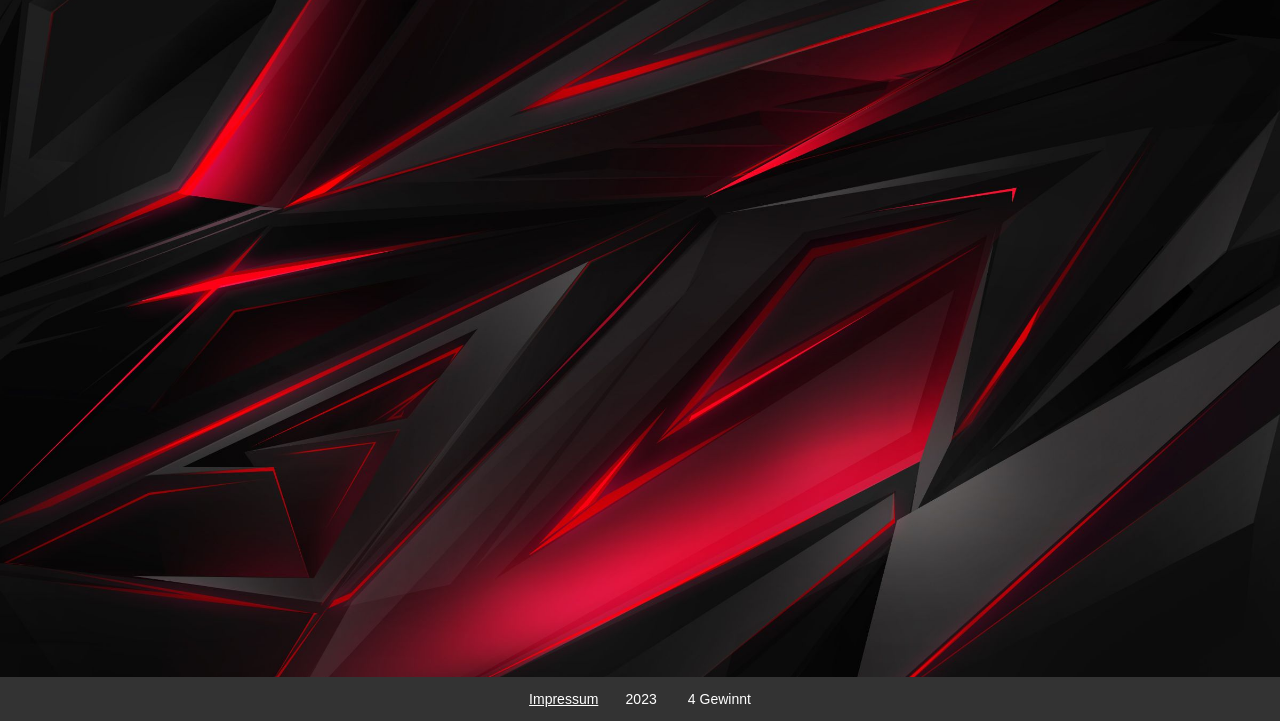
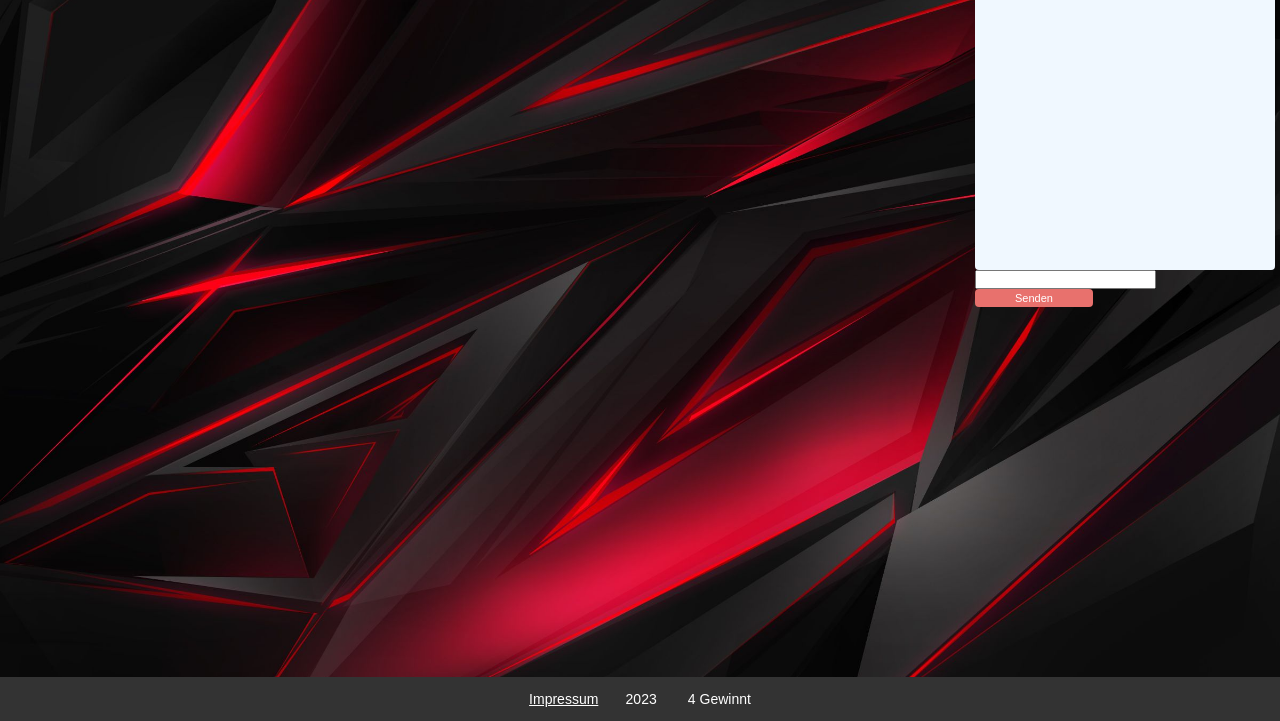
Before and after one commit to FRZWLF/Connect_4, a website: page public/index.html in a window 1280 px wide. Shown: the part 79-800 px from the top of the page. Drawn offline with Linux system fonts and the light colour scheme.

Commit message:
Added Comments, edited chat function and style

```diff
--- a/Model/chatlist.js
+++ b/Model/chatlist.js
@@ -1,10 +1,15 @@
+// Die Klasse 'chatlist' repräsentiert eine Liste von Chatnachrichten.
 class chatlist {
+    // Der Konstruktor initialisiert die Chatliste als leeres Array.
     constructor() {
         this.chatlist =[]
     }
 
+    // Die Methode 'addChatlist' fügt eine neue Nachricht am Ende der Chatliste hinzu.
     addChatlist(message){
         this.chatlist.push(message)
     }
 }
+
+// Die Klasse 'chatlist' wird exportiert, damit sie in anderen Teilen der Anwendung verwendet werden kann.
 module.exports = chatlist
--- a/public/index.html
+++ b/public/index.html
@@ -30,12 +30,13 @@
         </div>
     </header>
 
+    <!-- umstylen wenn nötig, eigene id für input => Änderungen in CSS-->
     <div id="chatbox">
         <div id="chatfenster">
         </div>
         <div>
             <input maxlength="55" type="text" id="message">
-            <button onclick="sendMessage()">Senden</button>
+            <button id="chatbtn" onclick="sendMessage()">Senden</button>
         </div>
     </div>
 
--- a/public/spa.css
+++ b/public/spa.css
@@ -97,28 +97,106 @@ header a img {
 
 
 #appcontent {
-
     display: flex;
     min-height: 100vh;
     flex-direction: column;
     margin: 0;
     padding: 0;
-
-
 }
 
+/* chatfenster */
 #chatbox {
-    position: absolute;
+    position: fixed;
+    top: 4rem;
     right: 0px;
+    width: 300px;
     margin-top: 5px;
     margin-right: 5px;
-
+    margin-bottom: 5px;
+    z-index: 1;
+    border-radius: 4px;
 }
 
-#chatfenster{
+#chatfenster {
     background-color: aliceblue;
+    padding: 10px;
+    word-wrap: break-word;
+    border-radius: 4px;
+    height: calc(20em); /* Set the height to 15 lines */
+    overflow-y: auto; /* Make it scrollable */
 }
 
+#chatbtn {
+    background-color: #e8716d;
+    border: none;
+    border-color: #333;
+    border-radius: 4px;
+    color: white;
+    padding: 3px 40px;
+    text-align: center;
+    text-decoration: none;
+    display: inline-block;
+    font-size: 11px;
+    transition-duration: 0.4s;
+    cursor: pointer;
+}
+
+#chatbtn:hover {
+    background-color: #45a049;
+}
+
+#chatbtn:active {
+    background-color: red;
+    box-shadow: 0 5px #666;
+    transform: translateY(4px);
+}
+
+/*
+#chatbox {
+    position: fixed;
+    top: 4rem;
+    right: 0px;
+    width: 300px;
+    height: calc(100% - 4rem);
+    overflow-y: auto;
+    margin-top: 5px;
+    margin-right: 5px;
+    margin-bottom: 5px;
+    z-index: 1;
+    border-radius: 4px;
+}
+
+#chatfenster {
+    background-color: aliceblue;
+    padding: 10px;
+    word-wrap: break-word;
+    border-radius: 4px;
+}
+
+#chatbtn {
+    background-color: #e8716d;
+    border: none;
+    border-color: #333;
+    border-radius: 4px;
+    color: white;
+    padding: 5px 40px;
+    text-align: center;
+    text-decoration: none;
+    display: inline-block;
+    font-size: 12px;
+    transition-duration: 0.4s;
+    cursor: pointer;
+}
+
+#chatbtn:hover {
+    background-color: #45a049;
+}
+
+#chatbtn:active {
+    background-color: red;
+    box-shadow: 0 5px #666;
+    transform: translateY(4px);
+}*/
 /* welcome-page */
 
 .welcome-page {
```
Also changed, not shown: Components/chat.js (+22 -5 lines), server.js (+38 -29 lines).
